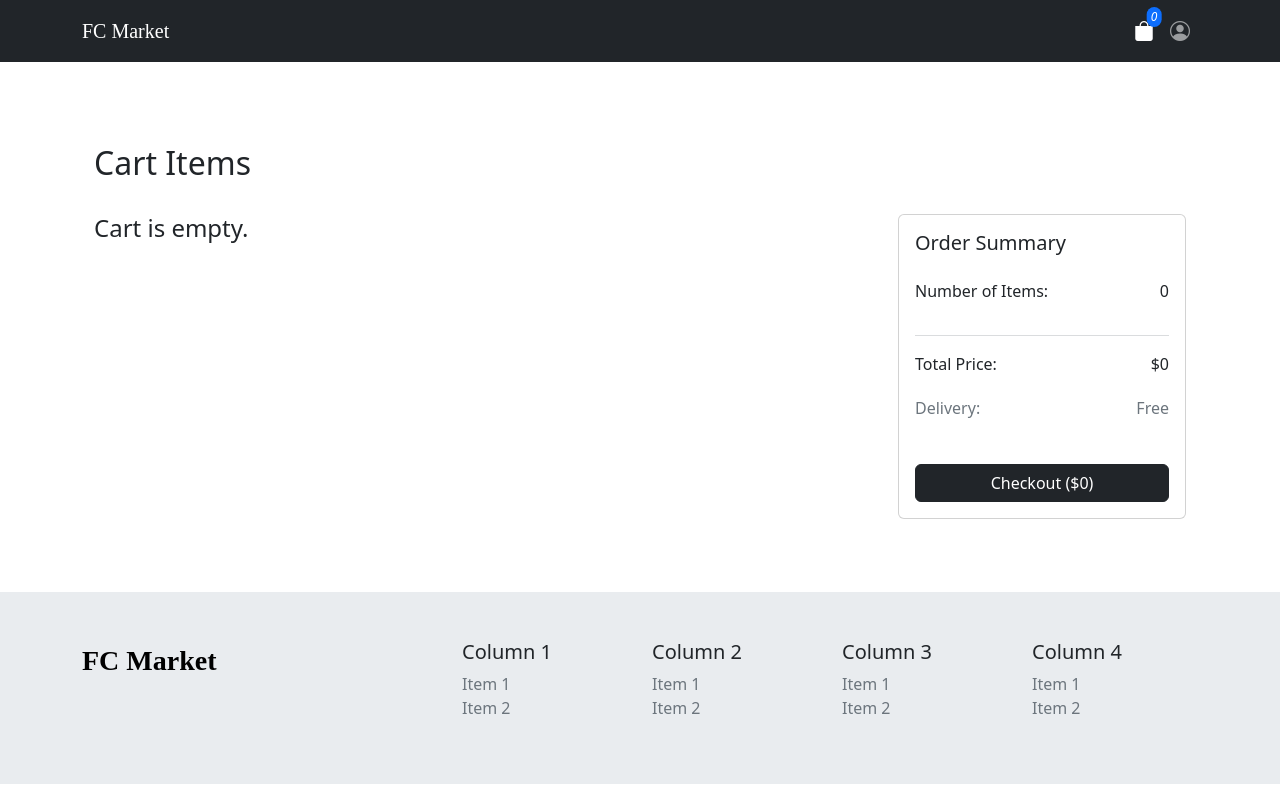
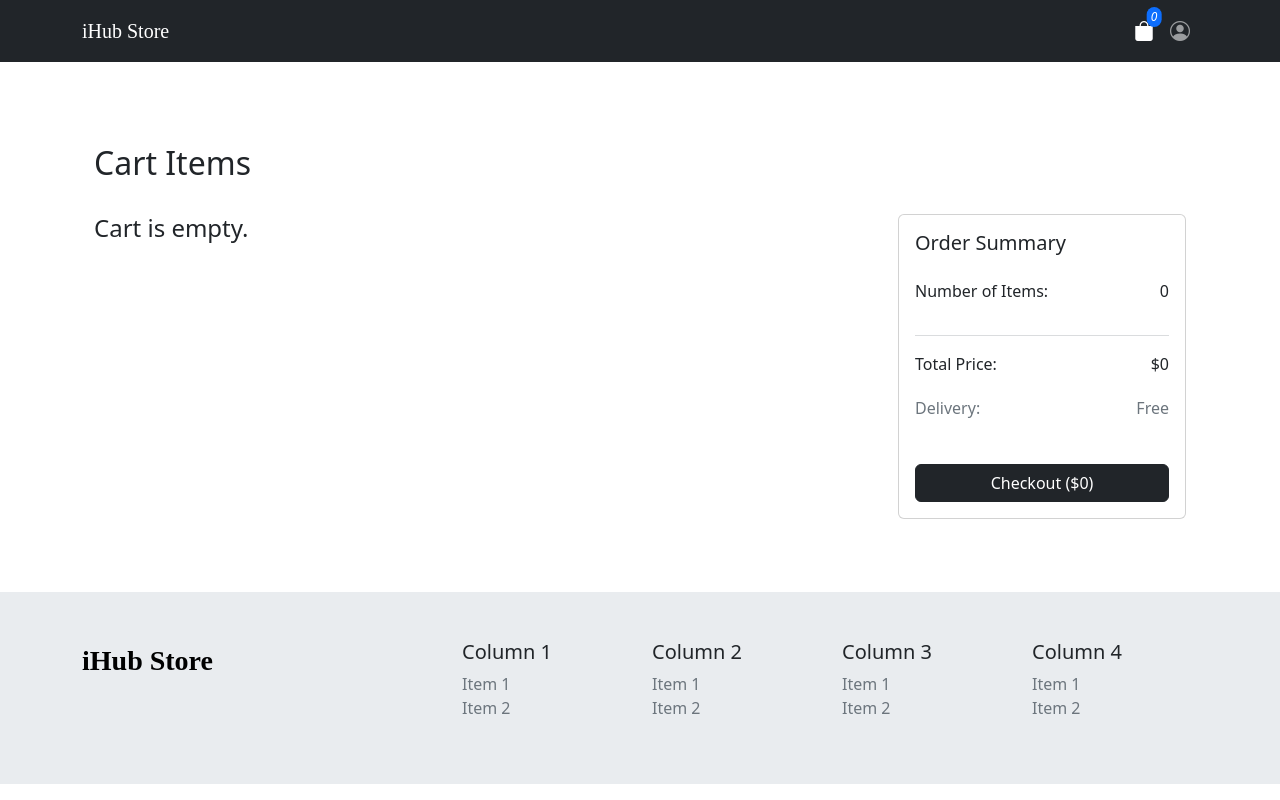
Before and after one commit to mohammadfakhrolahi/Store-React-Redux, a React (Create React App) app: page /cart in a window 1280 px wide. Built offline with nearby package versions, Linux system fonts and the light colour scheme; a web font is replaced by a local one.

Commit message:
Changed website name.

```diff
--- a/package.json
+++ b/package.json
@@ -1,5 +1,5 @@
 {
-  "name": "fc-market",
+  "name": "ihub-store",
   "version": "0.1.0",
   "private": true,
   "dependencies": {
--- a/src/components/Footer/Footer.js
+++ b/src/components/Footer/Footer.js
@@ -11,7 +11,7 @@ const Footer = () => {
               href="/"
               className="text-decoration-none text-black fs-3 fw-semibold logo"
             >
-              FC Market
+              iHub Store
             </a>
           </Col>
 
--- a/src/components/Header/Header.js
+++ b/src/components/Header/Header.js
@@ -16,7 +16,7 @@ const Header = () => {
       <Navbar className="bg-dark fixed-top" variant="dark">
         <Container>
           <LinkContainer to="/">
-            <Navbar.Brand className="logo">FC Market</Navbar.Brand>
+            <Navbar.Brand className="logo">iHub Store</Navbar.Brand>
           </LinkContainer>
           <Nav>
             <LinkContainer to="/cart">
```
